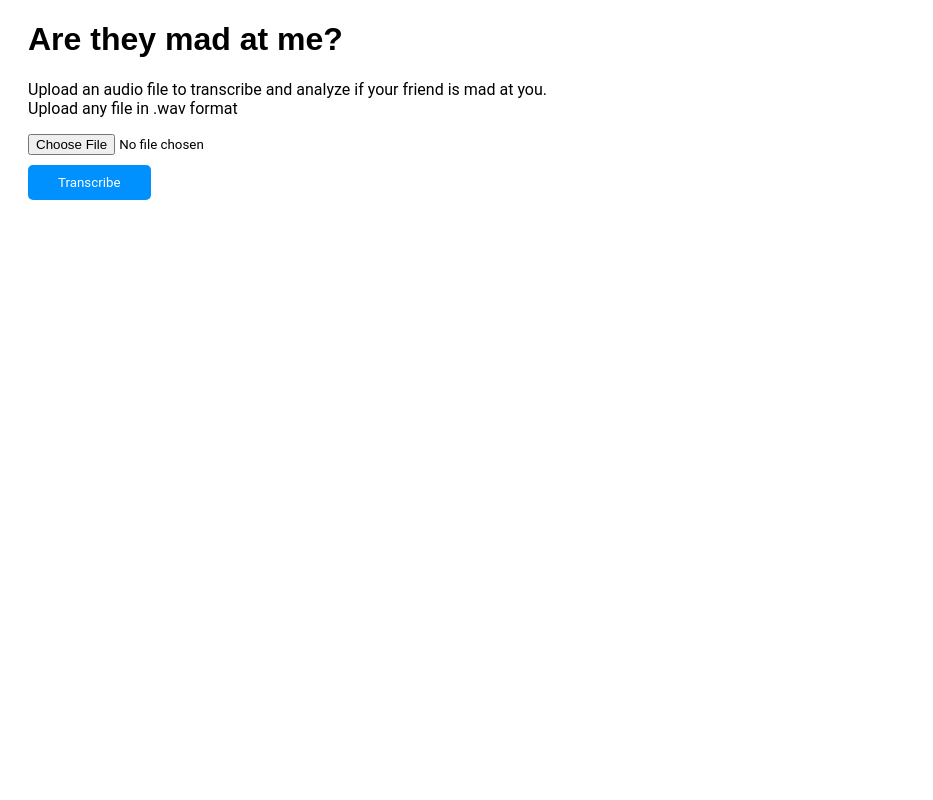
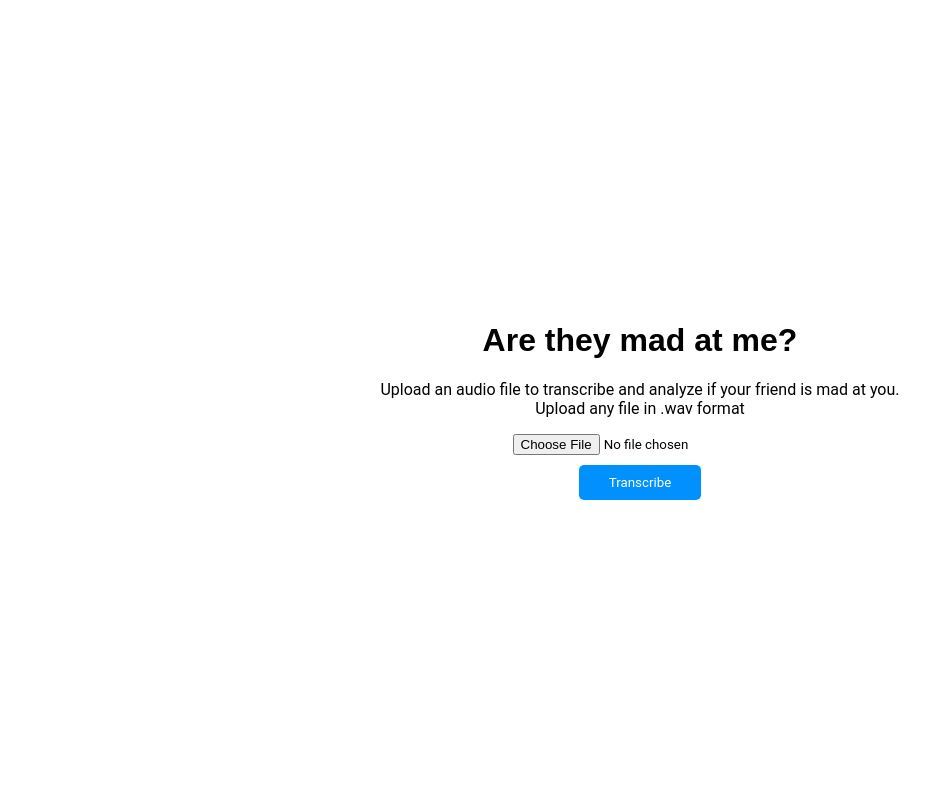
Before and after one commit to nnoble13/anxious_audio, a Flask app: page / in a window 1280 px wide. Shown: the whole page, without its empty margins (0-933 px from the left). Run offline with Flask 3, Linux system fonts and the light colour scheme; some web fonts are replaced.

Commit message:
added requirements file and updated README

```diff
--- /dev/null
+++ b/requirements.txt
@@ -0,0 +1,2 @@
+Flask==3.0.2
+SpeechRecognition==3.10.1
--- a/static/styles/index.css
+++ b/static/styles/index.css
@@ -1,3 +1,23 @@
+
+body, html {
+  height: 100%; /* Ensure the full height is available for flex */
+  margin: 0;
+  display: flex;
+  justify-content: center;
+  align-items: center;
+  text-align: center; /* Center text for all child elements */
+}
+
+
+.container {
+  display: flex;
+  flex-direction: column;
+  align-items: center;
+  justify-content: center;
+  width: 100%; /* Adjust width as needed */
+  max-width: 600px; /* Or your preferred max width */
+}
+
 h1, h2 {
   font-family: 'Madimi One', sans-serif;
 }
@@ -5,6 +25,7 @@ h1, h2 {
 p, input {
   font-family: Roboto;
 }
+
 
 #speechContainer {
   margin: 20px;
@@ -26,9 +47,6 @@ p, input {
 #speechTranscriptContainer {
   margin-top: 20px;
   padding: 20px;
-  border: 1px solid #ccc;
-  border-radius: 5px;
-  background-color: #f9f9f9;
 }
 
 #speechText {
--- a/templates/index.html
+++ b/templates/index.html
@@ -8,6 +8,7 @@
 </head>
 <body>
   <!-- This is the form that will be used to upload the audio file. Post method takes data and sends it back -->
+<div class="container">
   <div id="speechContainer">
     <h1>Are they mad at me?</h1>
     <p>Upload an audio file to transcribe and analyze if your friend is mad at you.<br>Upload any file in .wav format</p>
@@ -24,5 +25,6 @@
     </div>
     {% endif %}
   </div>
+</div>
 </body>
 </html>
```
Also changed, not shown: images/Capture.JPG (added), readme.md (added). Lines whose indentation alone changed are shown as unchanged.
